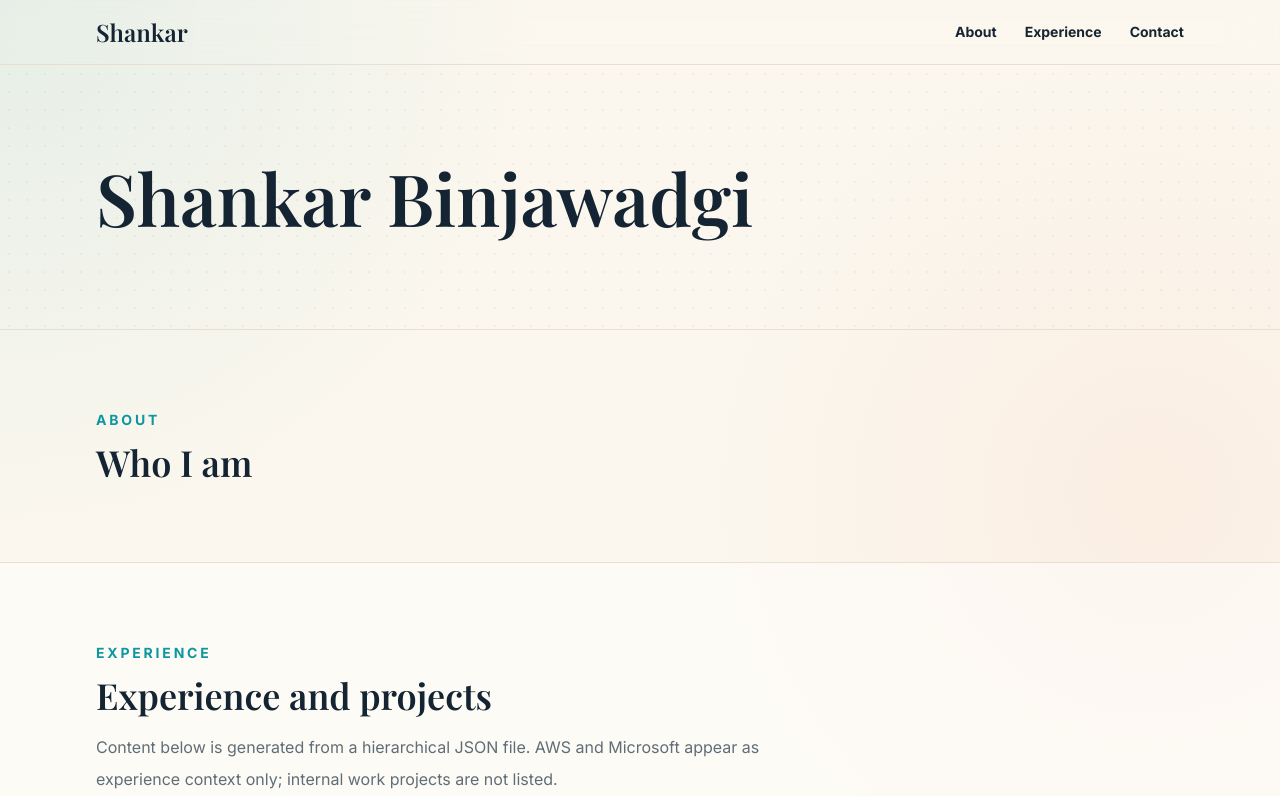
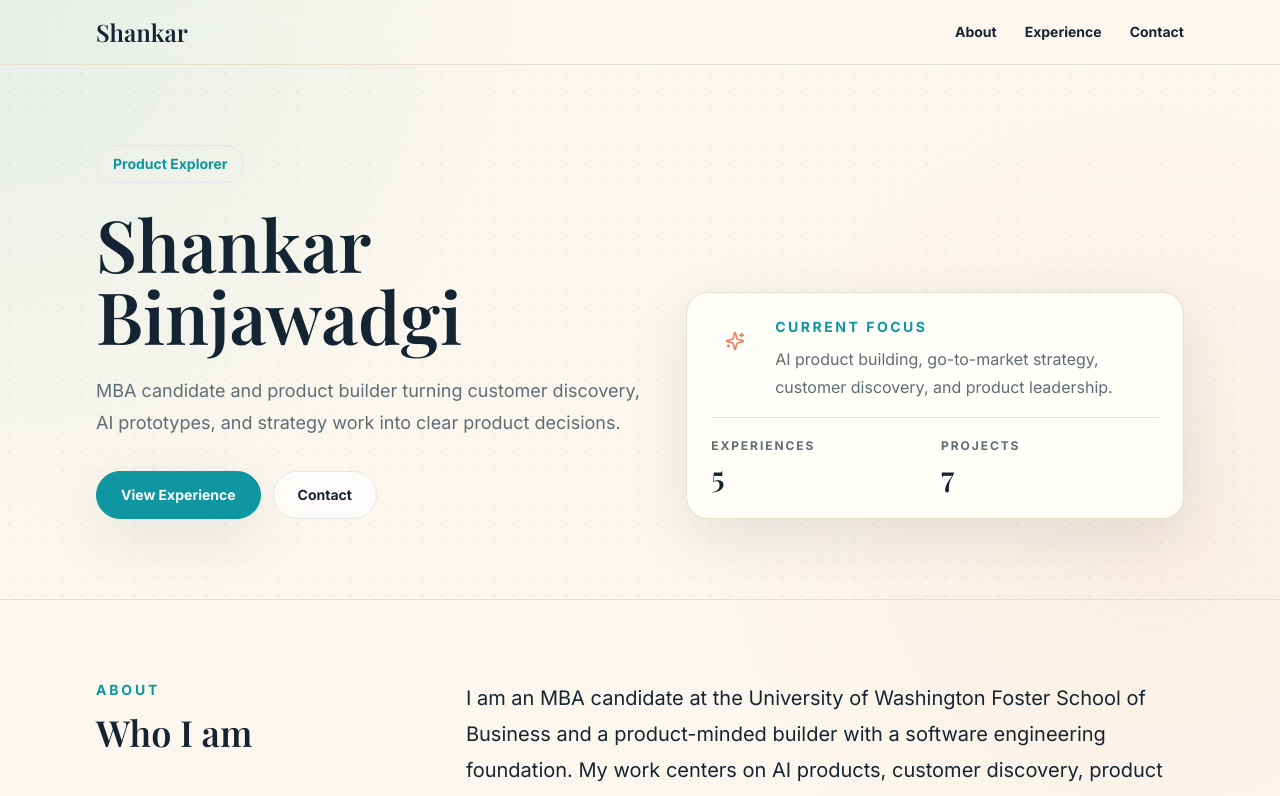
Before and after one commit to smb1947/portfolio, a Next.js app: page / in a window 1280 px wide. Shown: the top 796 px of the page. Built offline with nearby package versions, Linux system fonts and the light colour scheme; a web font is replaced by a local one.

Commit message:
Revert "Simplify about and contact copy"
This reverts commit b140b7d6b4bbe6b954eaa28422591f9079387b24.

```diff
--- a/src/app/page.tsx
+++ b/src/app/page.tsx
@@ -1,9 +1,10 @@
-import { ArrowUpRight, BriefcaseBusiness, ChevronDown, GraduationCap, MapPin } from "lucide-react";
+import { ArrowUpRight, BriefcaseBusiness, ChevronDown, GraduationCap, MapPin, Sparkles } from "lucide-react";
 import {
   contactIconMap,
   experienceIconMap,
   getExperienceKind,
-  portfolio
+  portfolio,
+  projectCount
 } from "@/lib/data";
 
 function TagList({ title, items }: { title: string; items: string[] }) {
@@ -25,25 +26,72 @@ function TagList({ title, items }: { title: string; items: string[] }) {
 }
 
 export default function Home() {
-  const { site, contact, experiences } = portfolio;
+  const { site, about, contact, experiences } = portfolio;
 
   return (
     <>
       <section className="relative overflow-hidden border-b border-line">
         <div className="absolute inset-0 dot-grid opacity-30" aria-hidden="true" />
-        <div className="relative mx-auto max-w-6xl px-5 py-16 sm:px-8 md:py-24">
+        <div className="relative mx-auto grid max-w-6xl gap-10 px-5 py-14 sm:px-8 md:grid-cols-[1.05fr_0.95fr] md:items-end md:py-20">
           <div>
-            <h1 className="font-serif text-5xl font-semibold leading-[1.02] text-navy sm:text-6xl lg:text-7xl">
+            <p className="inline-flex rounded-full border border-teal/20 bg-teal/10 px-4 py-2 text-sm font-bold text-teal">
+              Product Explorer
+            </p>
+            <h1 className="mt-6 font-serif text-5xl font-semibold leading-[1.02] text-navy sm:text-6xl lg:text-7xl">
               Shankar Binjawadgi
             </h1>
+            <p className="mt-6 max-w-2xl text-lg leading-8 text-muted">
+              MBA candidate and product builder turning customer discovery, AI prototypes, and strategy work into clear product decisions.
+            </p>
+            <div className="mt-8 flex flex-wrap gap-3">
+              <a
+                href="#experience"
+                className="inline-flex min-h-12 items-center justify-center rounded-full border border-teal bg-teal px-6 text-sm font-bold text-white shadow-soft transition duration-200 hover:-translate-y-0.5 hover:bg-[#0d7c83] focus:outline-none focus:ring-4 focus:ring-teal/20"
+              >
+                View Experience
+              </a>
+              <a
+                href="#contact"
+                className="inline-flex min-h-12 items-center justify-center rounded-full border border-navy/15 bg-white/70 px-6 text-sm font-bold text-navy transition duration-200 hover:-translate-y-0.5 hover:border-teal/40 hover:text-teal focus:outline-none focus:ring-4 focus:ring-teal/20"
+              >
+                Contact
+              </a>
+            </div>
+          </div>
+
+          <div className="grid gap-4 rounded-[1.35rem] border border-line bg-card p-6 shadow-soft">
+            <div className="flex items-start gap-4">
+              <div className="grid h-12 w-12 flex-none place-items-center rounded-full bg-coral/10 text-coral">
+                <Sparkles className="h-5 w-5" aria-hidden="true" />
+              </div>
+              <div>
+                <p className="text-sm font-bold uppercase tracking-[0.18em] text-teal">Current Focus</p>
+                <p className="mt-2 text-base leading-7 text-muted">
+                  AI product building, go-to-market strategy, customer discovery, and product leadership.
+                </p>
+              </div>
+            </div>
+            <dl className="grid grid-cols-2 gap-3 border-t border-line pt-5">
+              <div>
+                <dt className="text-xs font-bold uppercase tracking-[0.16em] text-muted">Experiences</dt>
+                <dd className="mt-1 font-serif text-3xl font-semibold text-navy">{experiences.length}</dd>
+              </div>
+              <div>
+                <dt className="text-xs font-bold uppercase tracking-[0.16em] text-muted">Projects</dt>
+                <dd className="mt-1 font-serif text-3xl font-semibold text-navy">{projectCount}</dd>
+              </div>
+            </dl>
           </div>
         </div>
       </section>
 
       <section id="about" className="mx-auto max-w-6xl scroll-mt-24 px-5 py-14 sm:px-8 md:py-20">
-        <div>
-          <p className="text-sm font-bold uppercase tracking-[0.2em] text-teal">About</p>
-          <h2 className="mt-3 font-serif text-4xl font-semibold text-navy">Who I am</h2>
+        <div className="grid gap-8 md:grid-cols-[0.32fr_0.68fr] md:items-start">
+          <div>
+            <p className="text-sm font-bold uppercase tracking-[0.2em] text-teal">About</p>
+            <h2 className="mt-3 font-serif text-4xl font-semibold text-navy">Who I am</h2>
+          </div>
+          <p className="max-w-3xl text-xl leading-9 text-navy/80">{about}</p>
         </div>
       </section>
 
@@ -150,6 +198,9 @@ export default function Home() {
           <div>
             <p className="text-sm font-bold uppercase tracking-[0.2em] text-teal">Contact</p>
             <h2 className="mt-3 font-serif text-4xl font-semibold text-navy">Connect</h2>
+            <p className="mt-4 text-base leading-8 text-muted">
+              Contact methods are managed in the same JSON file as the portfolio content.
+            </p>
           </div>
           <div className="grid gap-4 sm:grid-cols-2">
             {contact.map((method) => {
--- a/src/lib/content.json
+++ b/src/lib/content.json
@@ -6,7 +6,7 @@
     "description": "MBA candidate and product-minded builder focused on AI products, customer discovery, go-to-market strategy, and human-centered product leadership.",
     "location": "Seattle, WA"
   },
-  "about": "",
+  "about": "I am an MBA candidate at the University of Washington Foster School of Business and a product-minded builder with a software engineering foundation. My work centers on AI products, customer discovery, product strategy, and clear go-to-market thinking, with a bias toward understanding real user behavior before shaping solutions.",
   "contact": [
     {
       "type": "email",
```
